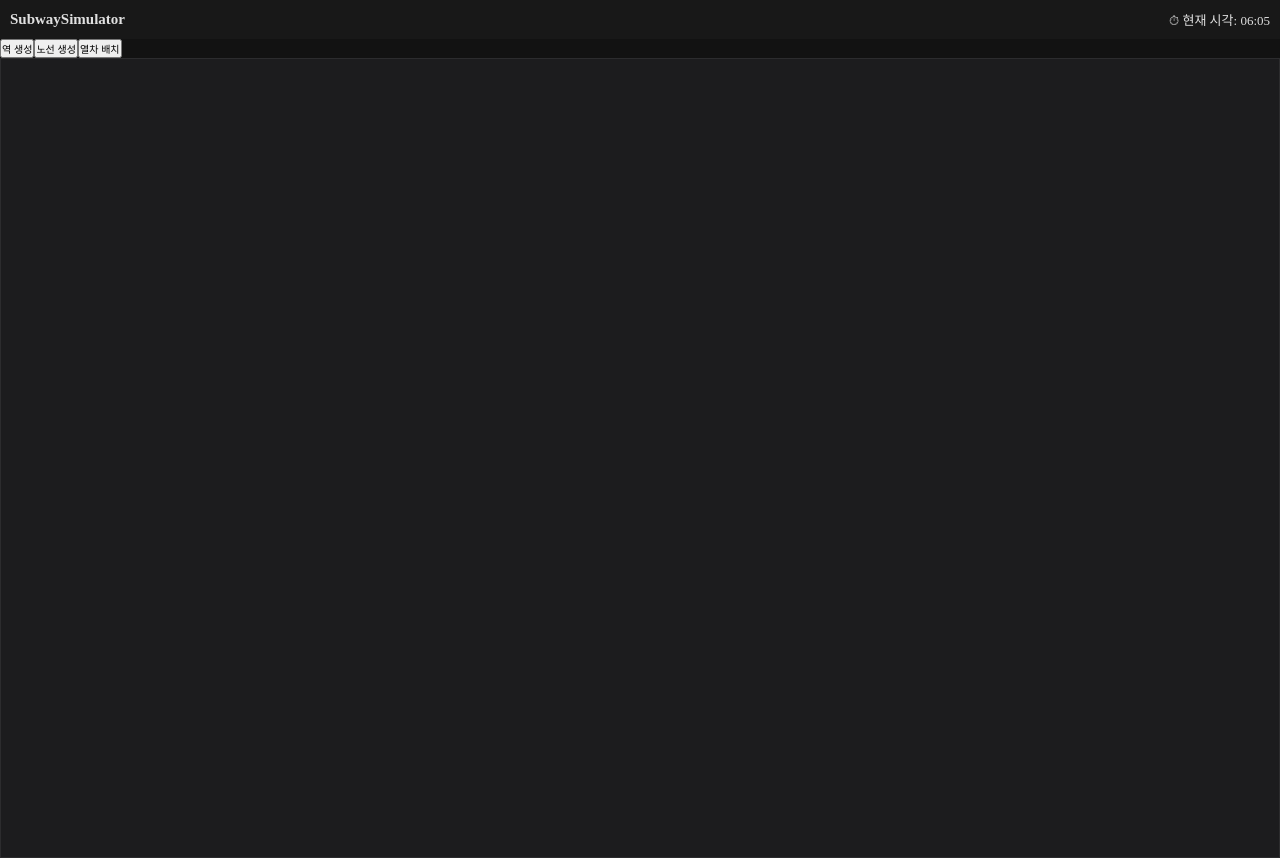
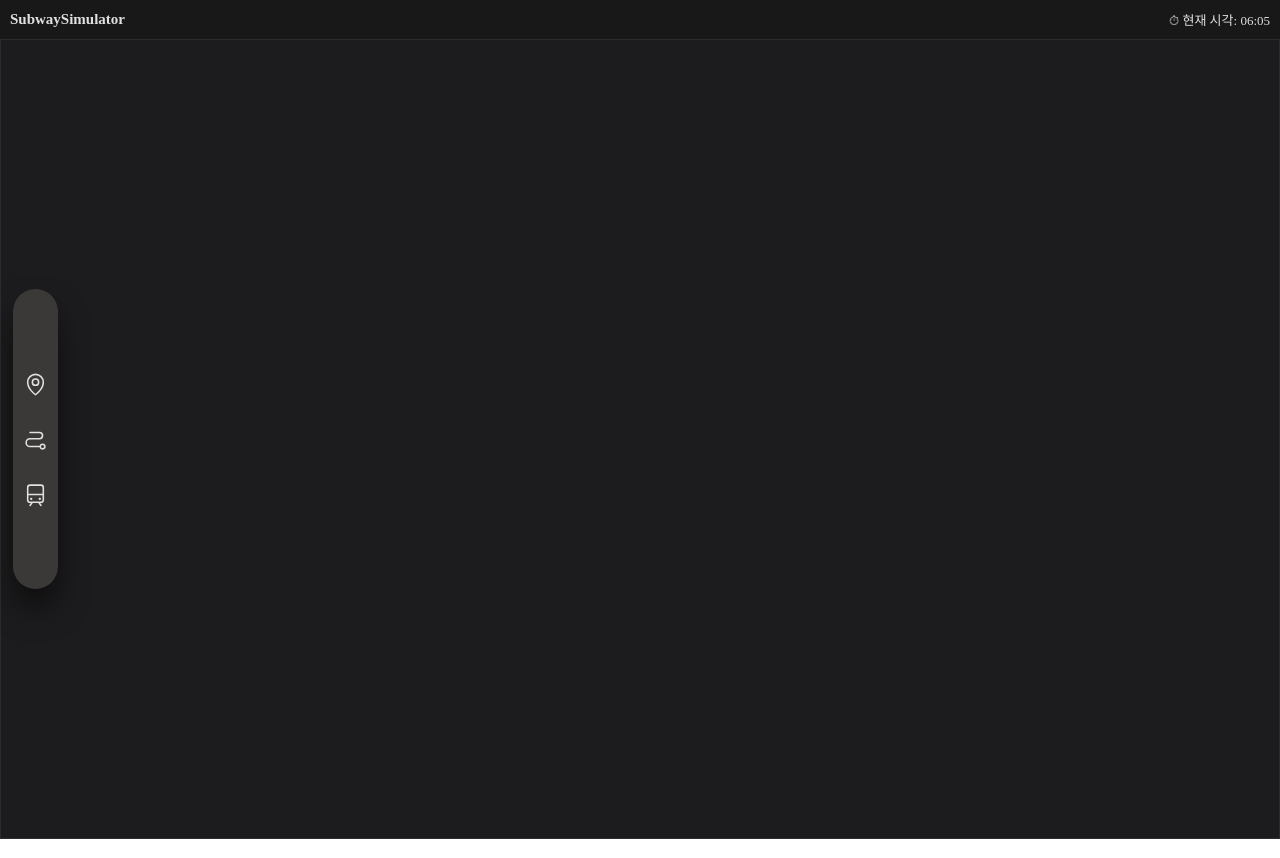
Before and after one commit to wisberry2022/subway-simul, a React (Vite) app: page / in a window 1280 px wide. Built offline with nearby package versions, Linux system fonts and the light colour scheme; a web font is replaced by a local one.

Commit message:
left bar

```diff
--- a/package.json
+++ b/package.json
@@ -10,6 +10,7 @@
     "preview": "vite preview"
   },
   "dependencies": {
+    "@phosphor-icons/react": "^2.1.10",
     "classnames": "^2.5.1",
     "dayjs": "^1.11.13",
     "konva": "^9.3.22",
--- a/src/App.tsx
+++ b/src/App.tsx
@@ -1,18 +1,19 @@
 import { MapCanvas } from "./components/MapCanvas";
-import { SidebarTools } from "./components/SidebarTools";
+import { SidebarTools } from "./components/layout/SidebarTools";
 import { TopStatusBar } from "./components/layout/TopStatusBar";
 import { GameProvider } from "./provider/GameProvider";
+import "./styles/index.css";
 
 function App() {
   return (
     <div className="page dark">
       <TopStatusBar />
-      <div>
+      <main>
         <SidebarTools />
-      </div>
-      <div className="flex-1">
-        <MapCanvas />
-      </div>
+        <div className="flex-1">
+          <MapCanvas />
+        </div>
+      </main>
       {/* 시간 흐름 로직 */}
       <GameProvider />
     </div>
--- a/src/components/SidebarTools.tsx
+++ b/src/components/layout/SidebarTools.tsx
@@ -1,19 +1,30 @@
 import type { FC } from "react";
-import { useGameStore } from "../hooks/useGameStore";
+import { useGameStore, type GameState } from "../../hooks/useGameStore";
+import "./styles/SidebarTool.css";
+import { MapPinIcon, PathIcon, TrainSimpleIcon } from "@phosphor-icons/react";
 
 export const SidebarTools: FC = () => {
   const {
     selectedTool,
     setTool,
+    clearTool,
     selectedStationIdsForLine,
     confirmLineCreation,
     clearLineSelection,
   } = useGameStore();
 
+  const onToggleTool = (tool: GameState["selectedTool"]) => {
+    if (selectedTool === tool) {
+      clearTool();
+      return;
+    }
+    setTool(tool);
+  };
+
   return (
-    <div>
-      <button onClick={() => setTool("station")}>역 생성</button>
-      <button onClick={() => setTool("line")}>노선 생성</button>
+    <div className="leftBar">
+      <MapPinIcon alt="역 생성" onClick={() => onToggleTool("station")} />
+      <PathIcon alt="노선 생성" onClick={() => onToggleTool("line")} />
       {selectedTool === "line" && (
         <>
           <div>선택된 역 수: {selectedStationIdsForLine.length}</div>
@@ -26,7 +37,7 @@ export const SidebarTools: FC = () => {
           <button onClick={clearLineSelection}>초기화</button>
         </>
       )}
-      <button onClick={() => setTool("train")}>열차 배치</button>
+      <TrainSimpleIcon alt="열차 배치" onClick={() => onToggleTool("train")} />
     </div>
   );
 };
--- a/src/components/layout/TopStatusBar.tsx
+++ b/src/components/layout/TopStatusBar.tsx
@@ -1,7 +1,7 @@
 import type { FC } from "react";
 import { useGameStore } from "../../hooks/useGameStore";
 import { formatGameTime } from "../../utils/formatGameTime";
-import "./TopStatusBar.css";
+import "./styles/TopStatusBar.css";
 
 export const TopStatusBar: FC = () => {
   const gameTimeMinutes = useGameStore((s) => s.gameTimeMinutes);
--- /dev/null
+++ b/src/components/layout/styles/SidebarTool.css
@@ -0,0 +1,22 @@
+.leftBar {
+  position: absolute;
+  top: 50%;
+  left: 1%;
+  transform: translateY(-50%);
+  z-index: 9999;
+  display: flex;
+  flex-direction: column;
+  justify-content: center;
+  gap: 3rem;
+  align-items: center;
+  background-color: #3b3938;
+  border-radius: 15rem;
+  padding: 0 1rem;
+  height: 30rem;
+  box-shadow: rgba(0.2, 1, 1, 0.5) 0px 20px 30px;
+  svg {
+    width: 2.5rem;
+    height: 2.5rem;
+    cursor: pointer;
+  }
+}
--- a/src/hooks/useGameStore.ts
+++ b/src/hooks/useGameStore.ts
@@ -2,12 +2,13 @@ import { create } from "zustand";
 import type { Line, Passenger, Position, Station, Train } from "../types/basic";
 import { v4 as uuid } from "uuid";
 
-type GameState = {
+export type GameState = {
   // 역 관련 변수들
   stations: Station[];
   selectedTool: "station" | "line" | "train" | null;
   selectedStationIdsForLine: string[];
   setTool: (tool: GameState["selectedTool"]) => void;
+  clearTool: () => void;
   addStation: (x: number, y: number) => void;
   cancelLastStation: () => void;
   // 노선 관련 변수들
@@ -44,6 +45,9 @@ export const useGameStore = create<GameState>((set, get) => ({
   selectedTool: null,
   selectedStationIdsForLine: [],
   setTool: (tool) => set({ selectedTool: tool }),
+  clearTool: () => {
+    set({ selectedTool: null });
+  },
   addStation: (x, y) =>
     set((state) => ({
       stations: [
--- a/src/styles/index.css
+++ b/src/styles/index.css
@@ -12,3 +12,7 @@ root {
   --color-warning: #ff9500;
   --color-danger: #ff3b30;
 }
+
+main {
+  position: relative;
+}
```
Also changed, not shown: src/components/layout/styles/TopStatusBar.css (renamed from src/components/layout/TopStatusBar.css), 1 other file (tests, documents, lock files or other folders).
